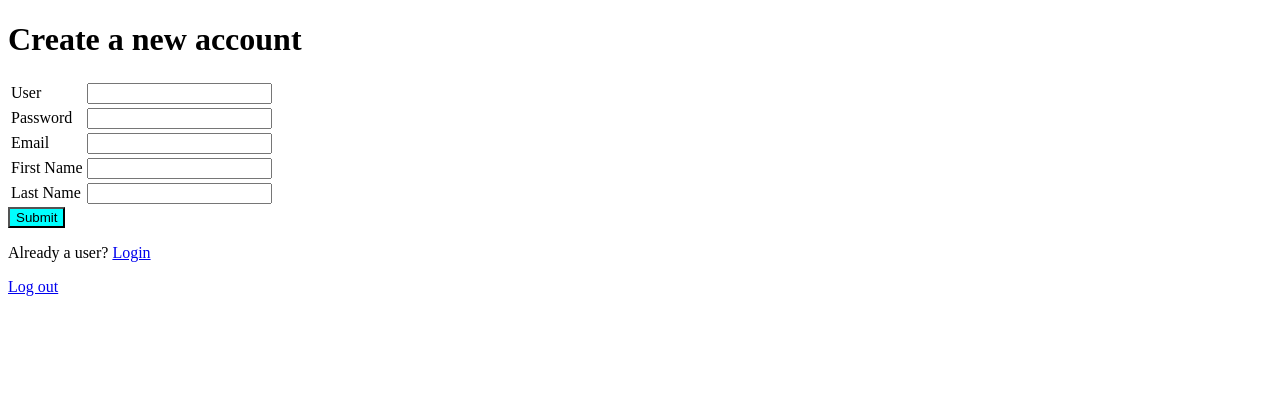
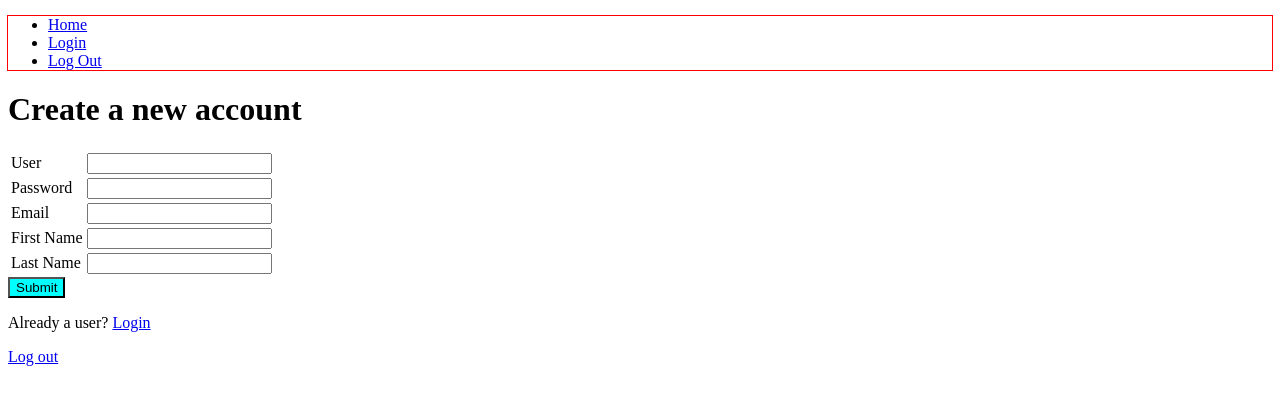
Before and after one commit to jeury301/classmo, a Django app: template schedules/templates/schedules/users/index.html in a window 1280 px wide. Shown: the top 405 px of the page. Run offline with Django 3.2, Linux system fonts and the light colour scheme; the template is opened without the code that fills it, so the values that code supplies are empty.

Commit message:
added a nav bar

```diff
--- a/schedules/templates/schedules/users/index.html
+++ b/schedules/templates/schedules/users/index.html
@@ -2,18 +2,23 @@
 <html>
 <head>
 
-<title>Some shit</title>
+<title>Home</title>
 </head>
 
 <body>
+  <div style="outline:solid 1px red">
+<ul id="nav">
+  <li><a href="{% url 'schedules:index' %}">Home</a></li>
+  <li><a href="{% url 'login' %}">Login</a></li>
+  <li><a href="{% url 'logout' %}">Log Out</a></li>
+</ul>
+</div>
   <!-- <p>{{ id }}</p> -->
+  {% block content %}
   {% if user.is_authenticated %}
   <p>You are logged in</p>
   <p> Welcome {{ user.get_username }}</p>
-
-
 {% else %}
-
 <h1> Create a new account</h1>
 <form action="{% url 'schedules:register' %}" method="post">
   {% csrf_token %}
@@ -31,5 +36,6 @@
 {% endif %}
 <p><a href="{% url 'logout' %}">Log out</a></p>
 
+{% endblock %}
 </body>
 </html>
--- a/schedules/urls.py
+++ b/schedules/urls.py
@@ -7,6 +7,6 @@ app_name='schedules'
 urlpatterns = [
     path('', users.index, name='index'),
     path('register/',users.register,name='register'),
-    path('new_user/',users.new_user,name='new_user'),
+    #path('new_user/',users.new_user,name='new_user'),
     path('subjects/',subjects.subjects,name='subjects')
 ]
--- a/schedules/views/users.py
+++ b/schedules/views/users.py
@@ -8,7 +8,7 @@ from django.contrib.auth import authenticate, login
 def index(request):
     ##user=request.user gets user object
     return render(request,'schedules/users/index.html')
-
+"""
 def new_user(request):
     username=request.POST.get('user','')
     password=request.POST.get('password','')
@@ -17,6 +17,7 @@ def new_user(request):
     user.last_name="The hun"
     user.save()
     return HttpResponseRedirect(reverse('schedules:index'))
+    """
 
 def register(request):
 	username=request.POST.get('user','')
--- a/templates/registration/logged_out.html
+++ b/templates/registration/logged_out.html
@@ -1,5 +1,8 @@
+{% extends "schedules/users/index.html" %}
+{% block content %}
 <p>Logged out!</p>
 {% if user.is_authenticated %}
 <P>{{user.get_username}}</P>
 {% endif %}
 <a href="{% url 'login'%}">Click here to login again.</a>
+{% endblock %}
```
Also changed, not shown: templates/registration/login.html (+4 -3 lines).
